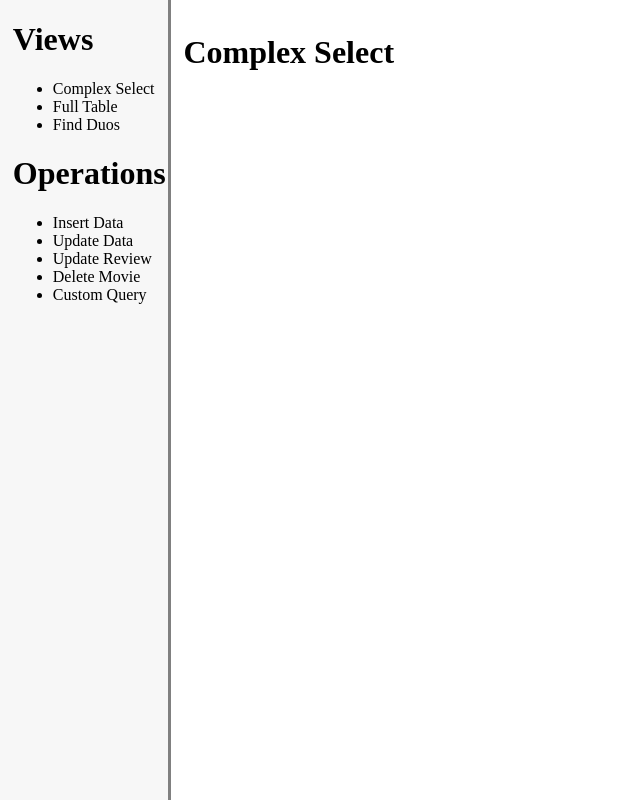
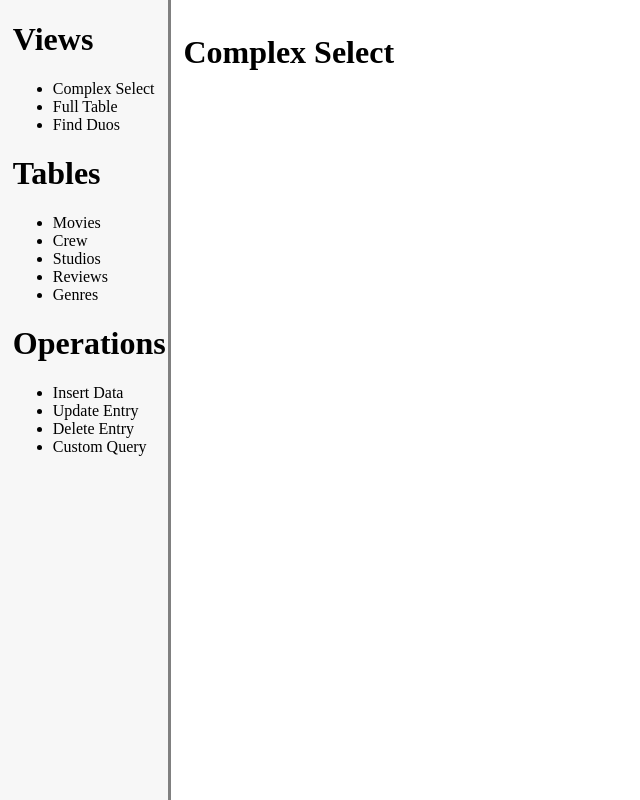
Before and after one commit to cse-335-group-15/db-website, a website with bundled scripts: page index.html in a window 1280 px wide. Shown: the whole page, without its empty margins (0-640 px from the left). Built offline with nearby package versions, Linux system fonts and the light colour scheme; no server answers.

Commit message:
Added table selects

```diff
--- a/form.ts
+++ b/form.ts
@@ -160,13 +160,12 @@ export default class Form {
         field.visible = visible;
         if (!field.visible) {
             container.setAttribute('hidden', '');
-            if (!(field.nullable ?? false)) fieldEl.setAttribute('required', '');
+            if (!(field.nullable ?? false)) fieldEl.removeAttribute('required');
         }
         else {
             container.removeAttribute('hidden');
-            if (!(field.nullable ?? false)) fieldEl.removeAttribute('required');
+            if (!(field.nullable ?? false)) fieldEl.setAttribute('required', '');
         }
-
     }
 
     GenerateID(fieldName: string) {
--- a/index.html
+++ b/index.html
@@ -13,6 +13,12 @@
             <h1>Views</h1>
             <div class="view-folder">
                 <ul class="view-folder" id="view-preset-list">
+                </ul>
+            </div>
+
+            <h1>Tables</h1>
+            <div class="view-folder">
+                <ul class="view-folder" id="table-list">
                 </ul>
             </div>
 
--- a/presets.ts
+++ b/presets.ts
@@ -14,6 +14,44 @@ export const view_presets: Array<View> = [
         name: 'Find Duos',
         endpoint: 'find_duos'
     },
+]
+
+export const table_presets: Array<View> = [
+    {
+        name: 'Movies',
+        endpoint: 'table',
+        options: {
+            table: 'movies'
+        }
+    },
+    {
+        name: 'Crew',
+        endpoint: 'table',
+        options: {
+            table: 'crew'
+        }
+    },
+    {
+        name: 'Studios',
+        endpoint: 'table',
+        options: {
+            table: 'studios'
+        }
+    },
+    {
+        name: 'Reviews',
+        endpoint: 'table',
+        options: {
+            table: 'reviews'
+        }
+    },
+    {
+        name: 'Genres',
+        endpoint: 'table',
+        options: {
+            table: 'genres'
+        }
+    }
 ]
 
 export const op_presets: Array<View> = [
@@ -167,11 +205,11 @@ export const op_presets: Array<View> = [
         }
     },
     {
-        name: 'Update Data',
+        name: 'Update Entry',
         endpoint: 'update',
         reloadable: true,
         form: {
-            header: 'Update Data',
+            header: 'Update Entry',
             fields: [
                 {
                     name: 'table',
@@ -337,46 +375,28 @@ export const op_presets: Array<View> = [
         }
     },
     {
-        name: 'Update Review',
-        endpoint: 'update',
-        reloadable: true,
-        form: {
-            header: 'Update Review',
-            fields: [
-                {
-                    name: 'votes',
-                    type: 'text',
-                    label: 'Vote Count:'
-                },
-                {
-                    name: 'score',
-                    type: 'text',
-                    label: 'Score:'
-                },
-                {
-                    name: 'movie_id',
-                    type: 'text',
-                    label: 'Movie ID:'
-                }
-            ]
-        }
-    },
-    {
-        name: 'Delete Movie',
+        name: 'Delete Entry',
         endpoint: 'delete',
         reloadable: true,
         form: {
-            header: 'Delete Movie',
+            header: 'Delete Entry',
             fields: [
                 {
-                    name: 'comparison',
-                    type: 'text',
-                    label: 'Attribute:'
+                    name: 'table',
+                    type: 'select',
+                    label: 'Table:',
+                    options: [
+                        'crew',
+                        'movies',
+                        'genres',
+                        'reviews',
+                        'studios'
+                    ]
                 },
                 {
-                    name: 'input',
+                    name: 'id',
                     type: 'text',
-                    label: 'Value:'
+                    label: 'ID:'
                 }
             ]
         }
--- a/view-manager.ts
+++ b/view-manager.ts
@@ -1,12 +1,13 @@
 import TableManager from "./table-manager.js";
 import Form from './form.js';
 import {FormStructure} from './form.js';
-import {view_presets, op_presets} from './presets.js';
+import {view_presets, op_presets, table_presets} from './presets.js';
 
 export type View = {
     name: string;
     endpoint: string;
     reloadable?: boolean;
+    options?: Object;
     form?: FormStructure
 };
 
@@ -19,6 +20,7 @@ export default class ViewManager {
 
 
         this.LoadPresetViews();
+        this.LoadTables();
         this.LoadPresetOperations();
 
         // Load first preset view to start
@@ -34,6 +36,21 @@ export default class ViewManager {
         const listEl: HTMLUListElement = document.getElementById('view-preset-list')! as HTMLUListElement;
 
         view_presets.forEach((view: View, i: Number) => {
+            const node: HTMLLIElement = document.createElement('li');
+            const span: HTMLSpanElement = document.createElement('span');
+
+            span.innerText = view.name;
+            span.addEventListener('click', this.OnViewPress.bind(this, view));
+
+            node.appendChild(span);
+            listEl.appendChild(node);
+        });
+    }
+
+    LoadTables() {
+        const listEl: HTMLUListElement = document.getElementById('table-list')! as HTMLUListElement;
+
+        table_presets.forEach((view: View, i: Number) => {
             const node: HTMLLIElement = document.createElement('li');
             const span: HTMLSpanElement = document.createElement('span');
 
@@ -101,7 +118,7 @@ export default class ViewManager {
 
         if (options instanceof FormData) options = Object.fromEntries(options);
 
-        const data = await this.tMan.GetData(view.endpoint, options);
+        const data = await this.tMan.GetData(view.endpoint, {...view.options, options});
         const queryBox = document.getElementById('query-box')! as HTMLSpanElement;
 
         queryBox.innerText = data.query;
```
Also changed, not shown: build/form.js, build/presets.js, build/view-manager.js.
